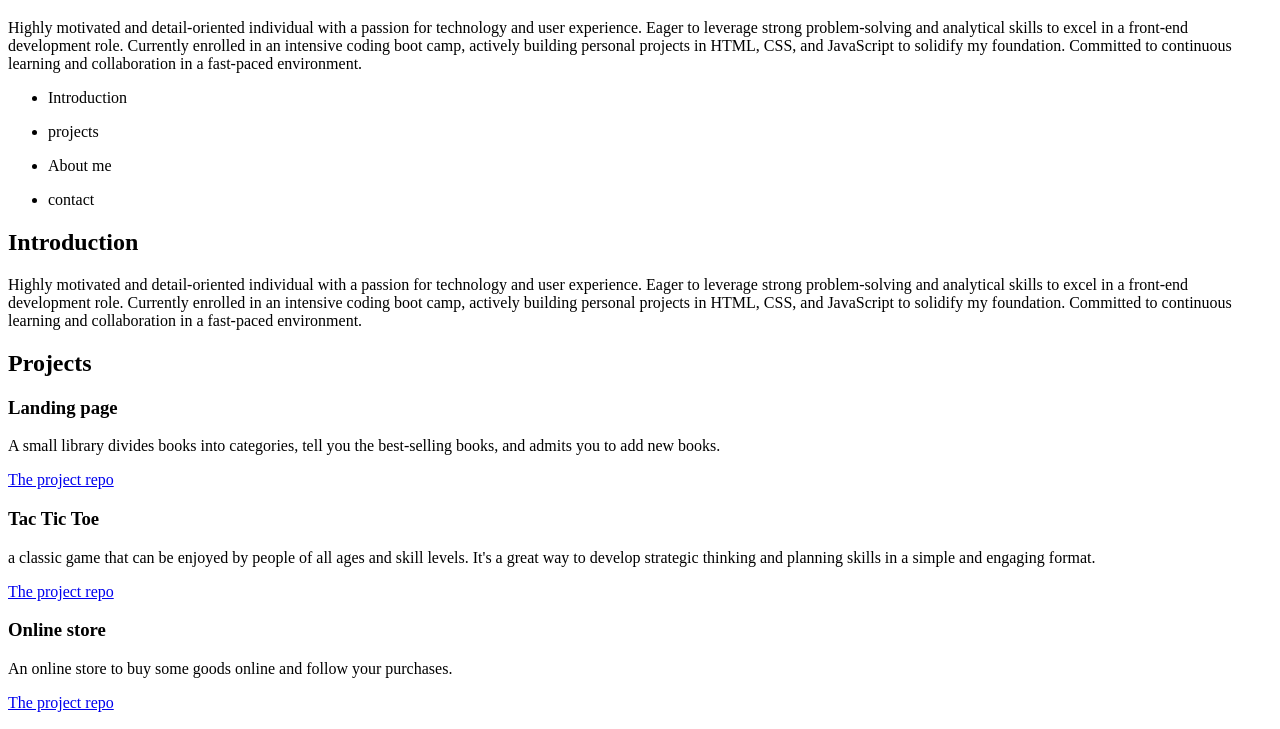
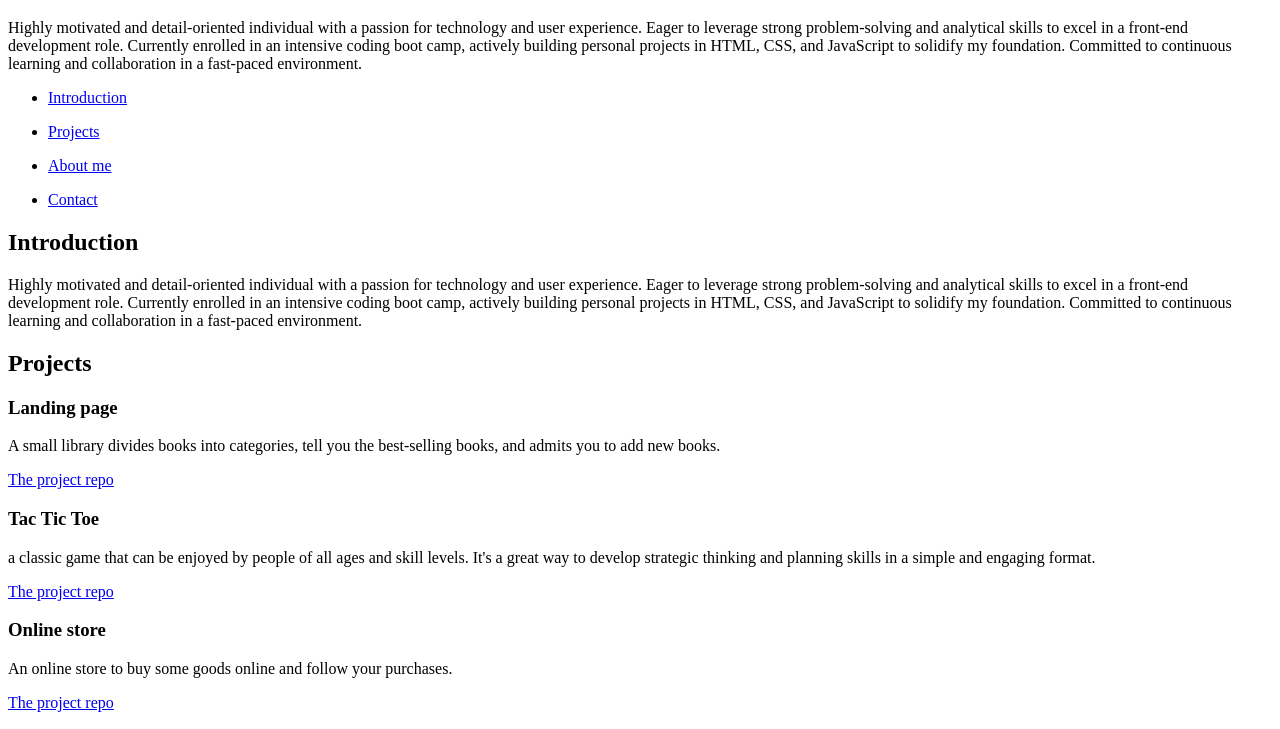
Before and after one commit to DinaHaggag/My_First_Portfolio, a plain HTML site: page portfolio/index.html in a window 1280 px wide. Shown: the part 61-790 px from the top of the page. Drawn offline with Linux system fonts and the light colour scheme.

Commit message:
nav links

```diff
--- a/portfolio/index.html
+++ b/portfolio/index.html
@@ -14,16 +14,16 @@
 
   <nav>
     <ul>
-      <li><a href="#introduction"></a>Introduction</li>
+      <li><a href="#introduction">Introduction</a></li>
     </ul>
     <ul>
-      <li><a href="#projects"></a>projects</li>
+      <li><a href="#projects">Projects</a></li>
     </ul>
     <ul>
-      <li><a href="#about"></a>About me</li>
+      <li><a href="#about">About me</a></li>
     </ul>
     <ul>
-      <li><a href="#contact"></a>contact</li>
+      <li><a href="#contact">Contact</a></li>
     </ul>
   </nav>
 
```
